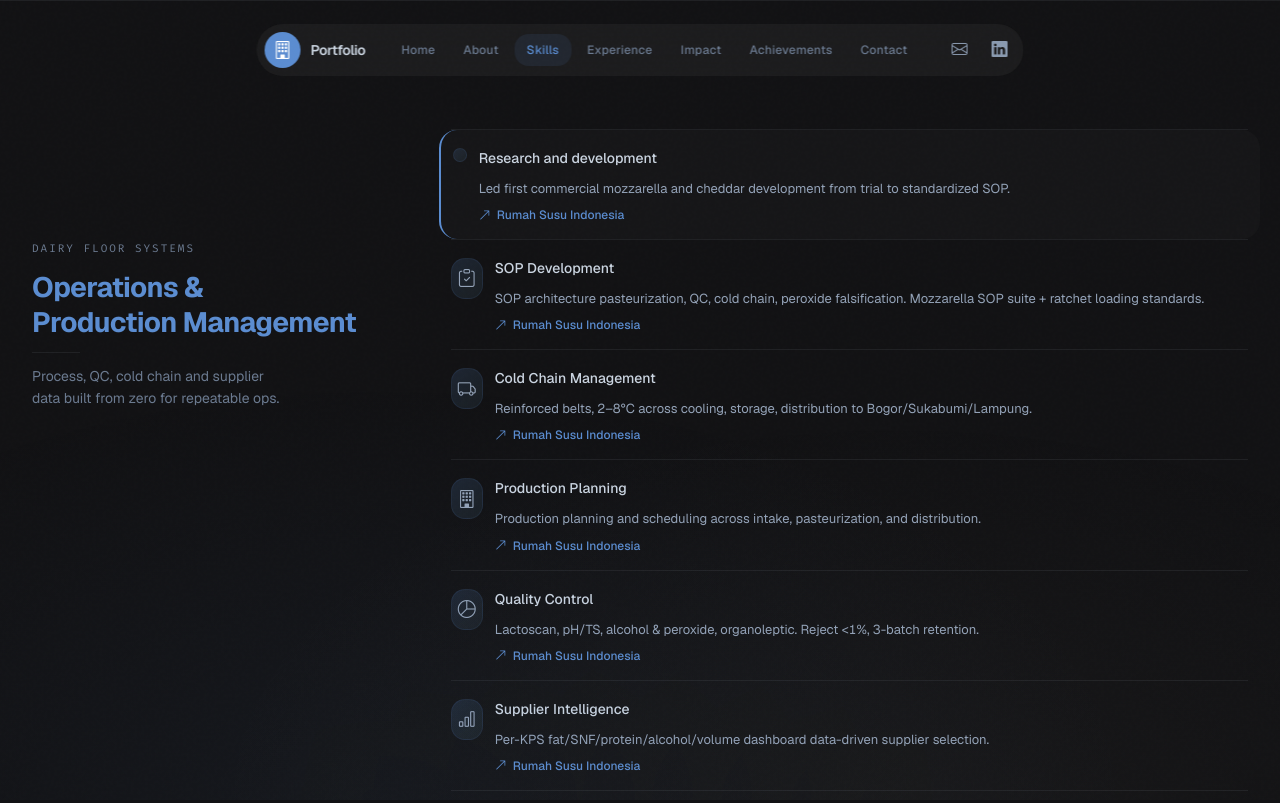
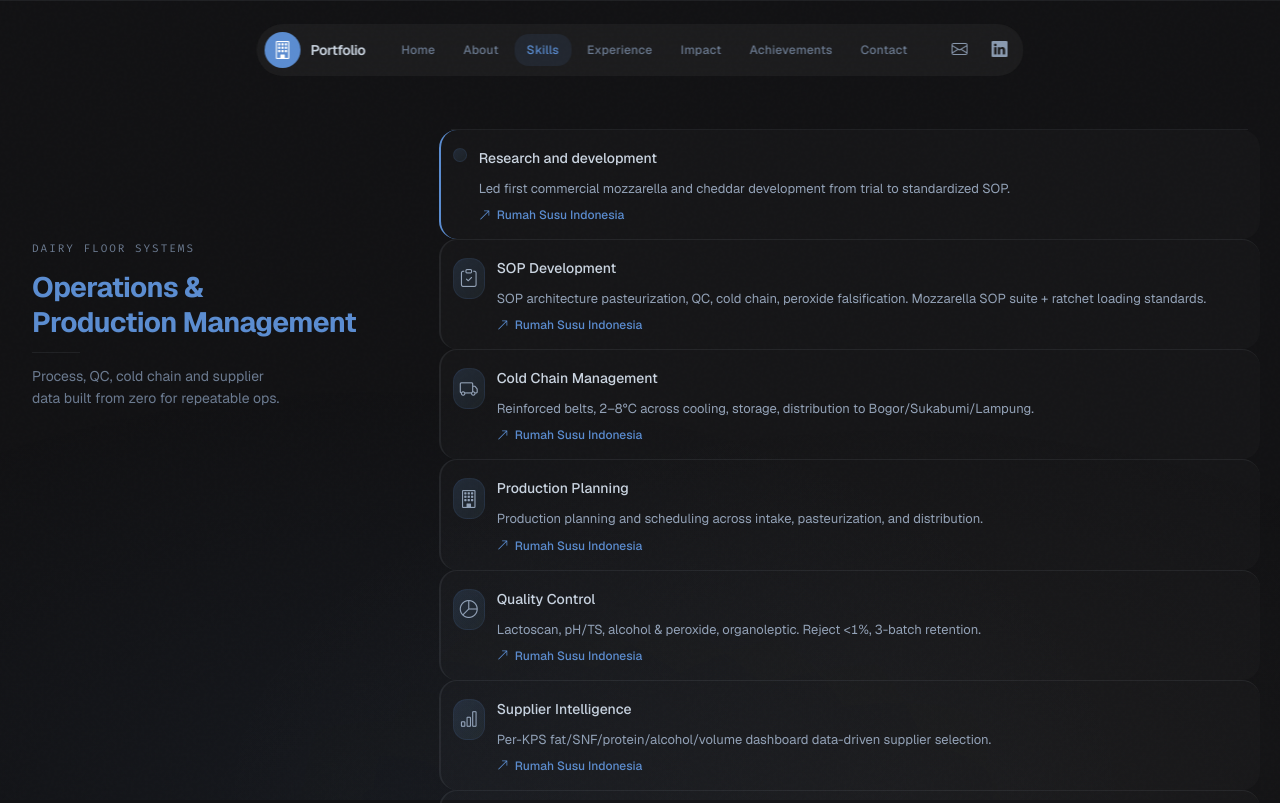
Before and after one commit to hafizhmaulidan15/my-portfolio, a React (Vite) app: page /skills in a window 1280 px wide. Shown: the top 803 px of the page. Built offline with nearby package versions, Linux system fonts and the light colour scheme; a web font is replaced by a local one.

Commit message:
style: terapkan bg biru border-l-2 ke semua skill card (bukan cuma Research and development)

```diff
--- a/src/components/Skills.jsx
+++ b/src/components/Skills.jsx
@@ -49,7 +49,7 @@ const Skills = () => {
                         <div className="lg:col-span-8 divide-y divide-border border-y border-border">
                             {section.skills.map((skill) => {
                                 return (
-                                    <div key={skill.name} className={`group py-4 flex flex-col gap-1 ${skill.featured ? 'bg-white/[0.02] -mx-3 px-3 rounded-lg border-l-2 border-primary' : ''}`}>
+                                    <div key={skill.name} className="group py-4 flex flex-col gap-1 bg-white/[0.02] -mx-3 px-3 rounded-lg border-l-2 border-primary">
                                         <div className="flex items-start gap-3">
                                             <span className="mt-0.5 p-1.5 rounded-md bg-gradient-icon border border-primary/10 text-text-secondary flex items-center justify-center">{skill.icon}</span>
                                             <div className="flex-1 min-w-0">
```
